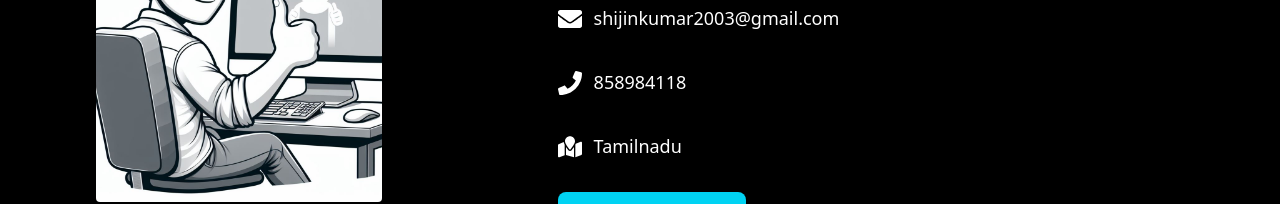
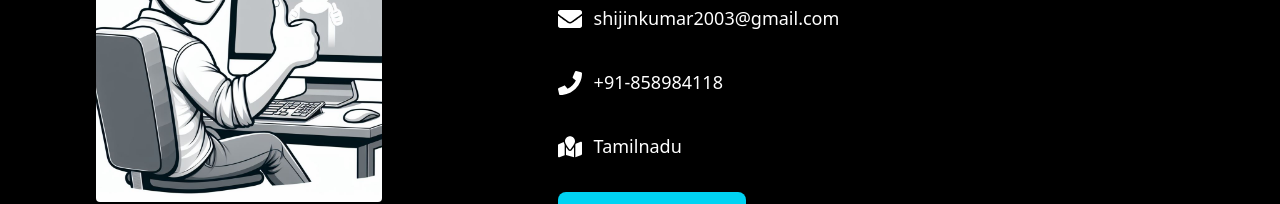
Before and after one commit to Shijin2k3/Portfolio-shijin, a React (Vite) app: page / in a window 1280 px wide. Shown: the part 4448-4652 px from the top of the page. Built offline with nearby package versions, Linux system fonts and the light colour scheme.

Commit message:
Add contact details

```diff
--- a/src/components/contact/Contact.jsx
+++ b/src/components/contact/Contact.jsx
@@ -30,7 +30,7 @@ const Contact = () => {
                  <motion.div whileInView={{opacity:1,x:0}} initial={{opacity:0,x:100}} transition={{duration:0.5,delay:1.5}}
                  className='mb-8  text-white text-2xl mr-2 '>
                     <FaPhone className='inline-block' />
-                    <span className='ml-3 text-sm md:text-lg'>858984118</span>
+                    <span className='ml-3 text-sm md:text-lg'>+91-858984118</span>
                  </motion.div>
                  <motion.div whileInView={{opacity:1,x:0}} initial={{opacity:0,x:100}} transition={{duration:0.5,delay:1.5}}
                  className='mb-8  text-white text-2xl mr-2 '>
```
